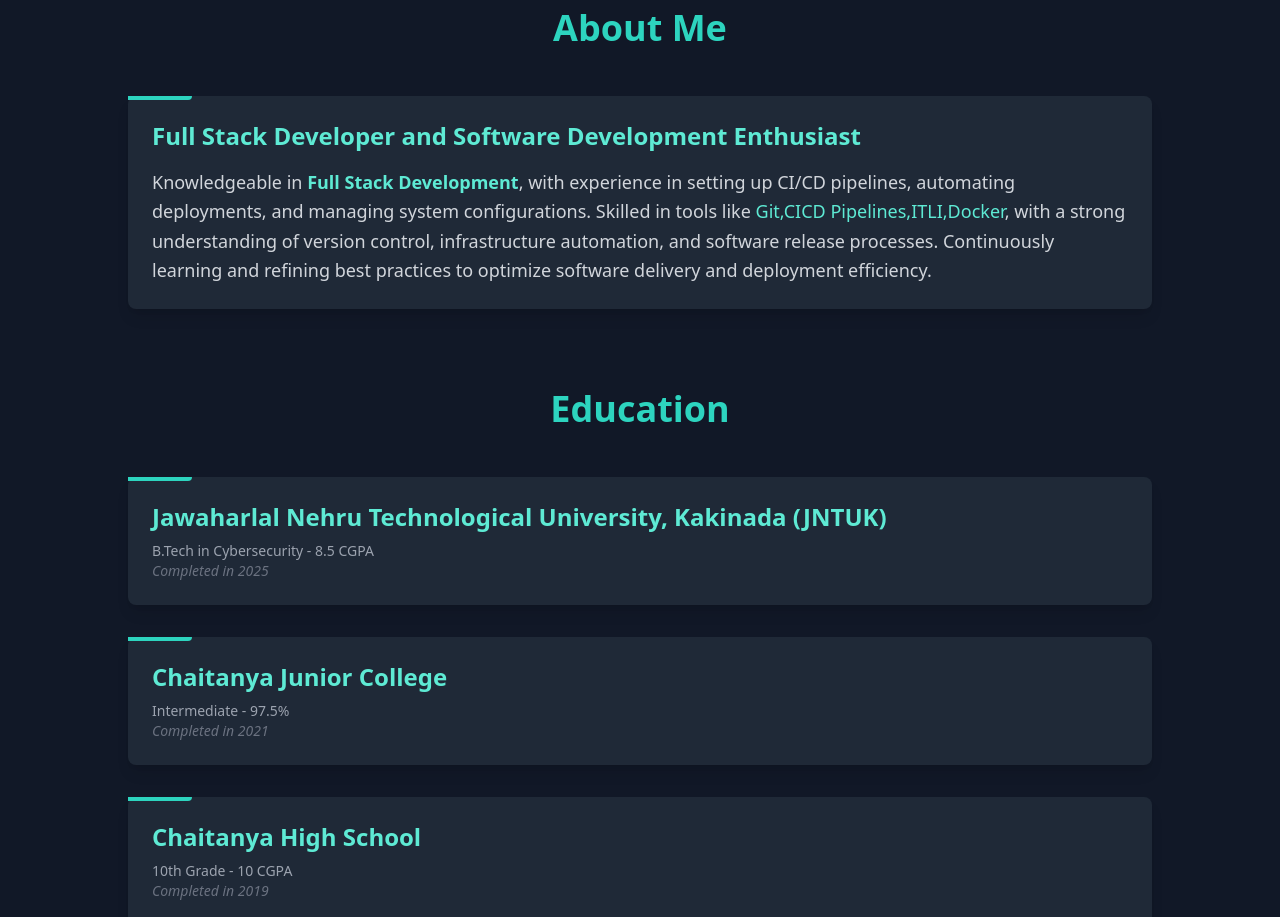
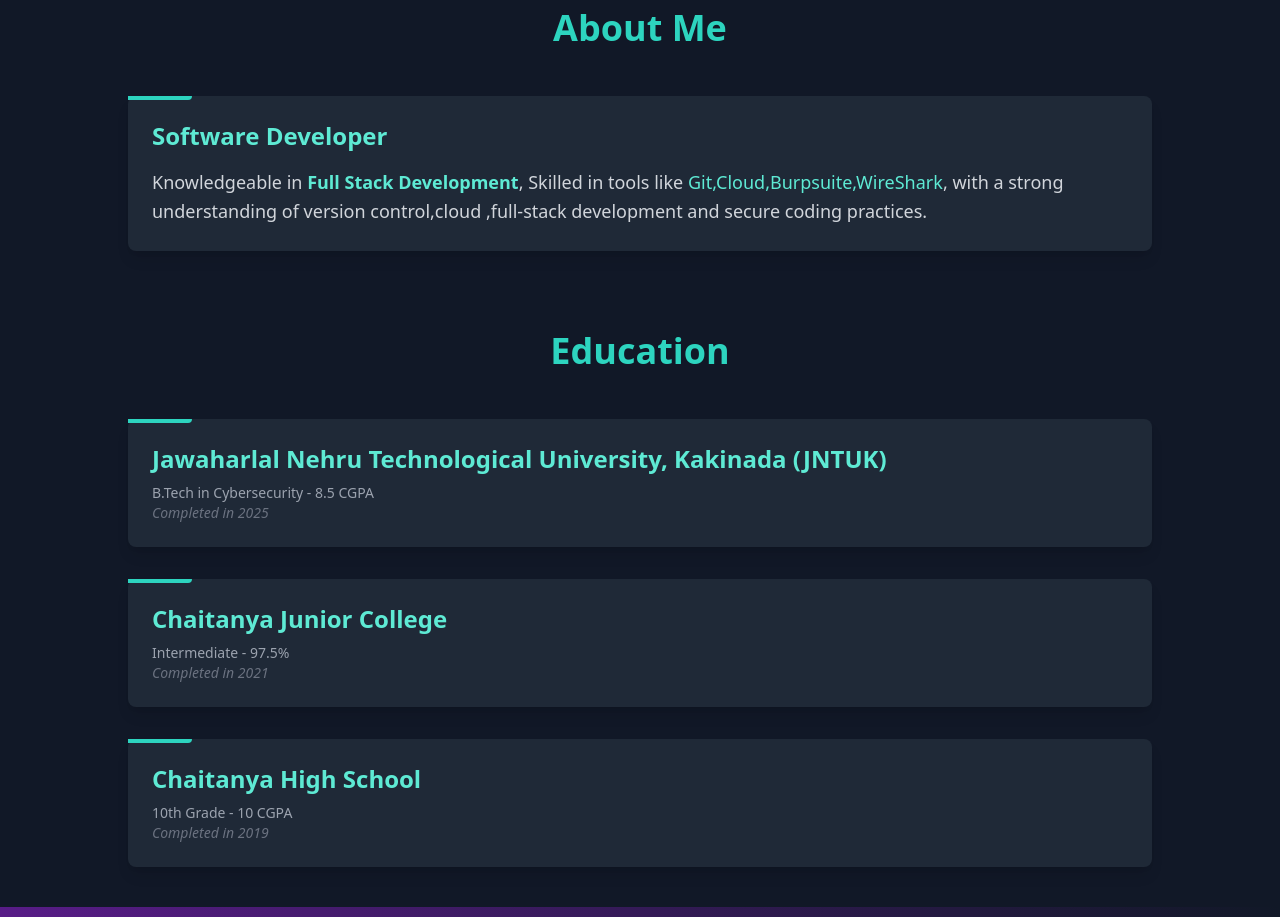
Before and after one commit to PoluriLakshmiSatwika/My_Portfolio, a plain HTML site: page index.html in a window 1280 px wide. Shown: the part 900-1817 px from the top of the page. Drawn offline with nearby package versions, Linux system fonts and the light colour scheme.

Commit message:
Update index.html

```diff
--- a/index.html
+++ b/index.html
@@ -40,13 +40,11 @@
   <h2 class="text-4xl font-bold mb-12 text-center text-teal-400">About Me</h2>
   <div class="max-w-5xl mx-auto bg-gray-800 rounded-lg shadow-lg p-6 transition-transform transform hover:scale-105">
     <div class="absolute top-0 left-0 bg-teal-400 h-1 w-16 rounded-br-lg"></div>
-    <h3 class="text-2xl font-semibold text-teal-300 mb-4">Full Stack Developer and Software Development Enthusiast</h3>
+    <h3 class="text-2xl font-semibold text-teal-300 mb-4">Software Developer</h3>
     <p class="text-gray-300 text-lg leading-relaxed">
       Knowledgeable in <span class="text-teal-300 font-semibold">Full Stack Development</span>,
-      with experience in setting up CI/CD pipelines, automating deployments, and managing system configurations.
-      Skilled in tools like <span class="text-teal-300">Git,CICD Pipelines,ITLI,Docker</span>,
-      with a strong understanding of version control, infrastructure automation, and software release processes.
-      Continuously learning and refining best practices to optimize software delivery and deployment efficiency.
+      Skilled in tools like <span class="text-teal-300">Git,Cloud,Burpsuite,WireShark</span>,
+      with a strong understanding of version control,cloud ,full-stack development and secure coding practices.
     </p>
   </div>
 </section>
```
